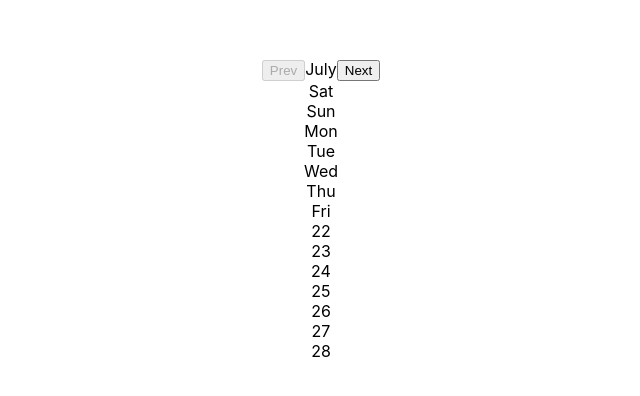
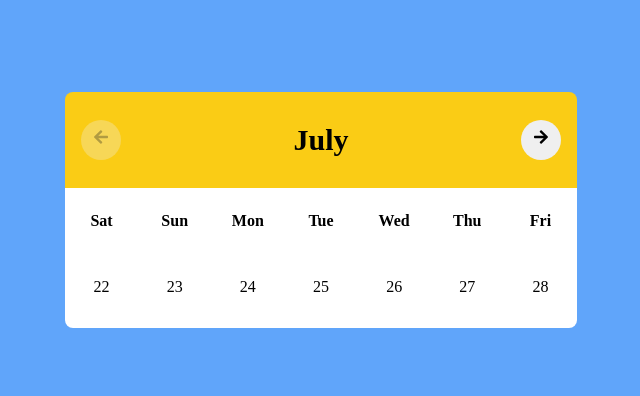
Before and after one commit to mharshita/assignment-calendar, a React (Create React App) app: page / in a window 1280 px wide. Shown: the part 190-586 px from the top of the page, without its empty margins (319-959 px from the left). Built offline with nearby package versions, Linux system fonts and the light colour scheme.

Commit message:
add tailwind

```diff
--- a/package.json
+++ b/package.json
@@ -12,6 +12,7 @@
     "@types/react-dom": "^18.2.7",
     "react": "^18.2.0",
     "react-dom": "^18.2.0",
+    "react-icons": "^4.10.1",
     "react-scripts": "5.0.1",
     "typescript": "^4.9.5",
     "web-vitals": "^2.1.4"
@@ -39,5 +40,8 @@
       "last 1 firefox version",
       "last 1 safari version"
     ]
+  },
+  "devDependencies": {
+    "tailwindcss": "^3.3.3"
   }
 }
--- a/public/index.html
+++ b/public/index.html
@@ -26,7 +26,7 @@
     -->
     <title>React App</title>
   </head>
-  <body>
+  <body style="margin: 0;">
     <noscript>You need to enable JavaScript to run this app.</noscript>
     <div id="root"></div>
     <!--
--- a/src/App.css
+++ /dev/null
@@ -1,8 +0,0 @@
-.App {
-  text-align: center;
-  min-height: 100vh;
-  display: flex;
-  flex-direction: column;
-  align-items: center;
-  justify-content: center;
-}
--- a/src/App.tsx
+++ b/src/App.tsx
@@ -1,10 +1,9 @@
 import React from "react";
-import "./App.css";
 import Card from "./components/Card";
 
 const App: React.FC = () => {
   return (
-    <div className="App">
+    <div className="bg-blue-400 text-center h-[100vh] flex flex-col items-center justify-center">
       <Card />
     </div>
   );
--- a/src/components/Card.tsx
+++ b/src/components/Card.tsx
@@ -1,9 +1,9 @@
 import React, { useState, useEffect } from "react";
 import { Day } from "../utils/types";
-import { Weekdays } from "../utils/weekdays";
 import Header from "./Header";
 import MonthProvider from "../utils/context/monthContext";
 import Dates from "./Dates";
+import WeekdaysComponent from "./WeekdaysComponent";
 
 const Card = () => {
   const [weeks, setWeeks] = useState<Day[][]>([[{ day: 1 }]]);
@@ -27,20 +27,14 @@ const Card = () => {
 
   return (
     <MonthProvider>
-      <div>
-        <div>
+      <div className="w-[40vw] rounded-md">
+        <div className="w-auto">
           <Header
             weekNumber={weekNumber}
             setWeekNumber={setWeekNumber}
             weeks={weeks}
           />
-          <div className="weekday-container">
-            {Weekdays.map((day, index) => (
-              <div key={index} className="weekday">
-                {day}
-              </div>
-            ))}
-          </div>
+          <WeekdaysComponent />
           <Dates weekNumber={weekNumber} weeks={weeks} setDates={setDates} />
         </div>
       </div>
--- a/src/components/Dates.tsx
+++ b/src/components/Dates.tsx
@@ -17,9 +17,6 @@ const Dates: React.FC<Props> = ({ weekNumber, weeks, setDates }) => {
   const currentYear: number = today.getFullYear();
 
   useEffect(() => {
-    getDates();
-  }, [selectedMonth]);
-
     function getDates() {
       let temp: Day[] = [];
 
@@ -39,10 +36,15 @@ const Dates: React.FC<Props> = ({ weekNumber, weeks, setDates }) => {
       setDates(temp);
     }
 
+    getDates();
+  }, [selectedMonth, currentDay, currentMonth, currentYear, setDates]);
+
   return (
-    <div className="date-container">
+    <div className="flex bg-white rounded-b-lg">
       {weeks[weekNumber].map((week) => (
-        <div key={week.day}>{week.day}</div>
+        <div className="py-6 pb-8 w-[15%] text-center" key={week.day}>
+          {week.day}
+        </div>
       ))}
     </div>
   );
--- a/src/components/Header.tsx
+++ b/src/components/Header.tsx
@@ -2,6 +2,7 @@ import React, { useContext } from "react";
 import { Months } from "../utils/months";
 import { Day } from "../utils/types";
 import { MonthContext } from "../utils/context/monthContext";
+import { FaArrowRight, FaArrowLeft } from "react-icons/fa";
 
 interface Props {
   weekNumber: number;
@@ -55,19 +56,21 @@ const Header: React.FC<Props> = ({ weekNumber, setWeekNumber, weeks }) => {
   };
 
   return (
-    <div className="navigation-container">
+    <div className="flex justify-between bg-yellow-400 px-4 rounded-t-lg items-center">
       <button
         onClick={() => handlePrev()}
         disabled={weekNumber === 0 && selectedMonth === currentMonth}
+        className="border-0 outline-none cursor-pointer text-base rounded-full px-3 py-2"
       >
-        Prev
+        <FaArrowLeft />
       </button>
-      {Months[selectedMonth]}
+      <p className="font-extrabold text-3xl">{Months[selectedMonth]}</p>
       <button
         onClick={() => handleNext()}
         disabled={selectedMonth === 11 && weekNumber === weeks.length - 1}
+        className="border-0 outline-none cursor-pointer text-base rounded-full px-3 py-2"
       >
-        Next
+        <FaArrowRight />
       </button>
     </div>
   );
--- /dev/null
+++ b/src/components/WeekdaysComponent.tsx
@@ -0,0 +1,16 @@
+import React from "react";
+import { Weekdays } from "../utils/weekdays";
+
+const WeekdaysComponent = () => {
+  return (
+    <div className="flex justify-between bg-white">
+      {Weekdays.map((day, index) => (
+        <div key={index} className="py-6 w-[15%] text-center font-semibold">
+          {day}
+        </div>
+      ))}
+    </div>
+  );
+};
+
+export default WeekdaysComponent;
--- a/src/index.css
+++ b/src/index.css
@@ -1,13 +1,2 @@
-body {
-  margin: 0;
-  font-family: -apple-system, BlinkMacSystemFont, 'Segoe UI', 'Roboto', 'Oxygen',
-    'Ubuntu', 'Cantarell', 'Fira Sans', 'Droid Sans', 'Helvetica Neue',
-    sans-serif;
-  -webkit-font-smoothing: antialiased;
-  -moz-osx-font-smoothing: grayscale;
-}
-
-code {
-  font-family: source-code-pro, Menlo, Monaco, Consolas, 'Courier New',
-    monospace;
-}
+@tailwind components;
+@tailwind utilities;
--- /dev/null
+++ b/tailwind.config.js
@@ -0,0 +1,8 @@
+/** @type {import('tailwindcss').Config} */
+module.exports = {
+  content: ["./src/**/*.{js,jsx,ts,tsx}"],
+  theme: {
+    extend: {},
+  },
+  plugins: [],
+};
```
Also changed, not shown: 1 other file (tests, documents, lock files or other folders). Lines whose indentation alone changed are shown as unchanged.
